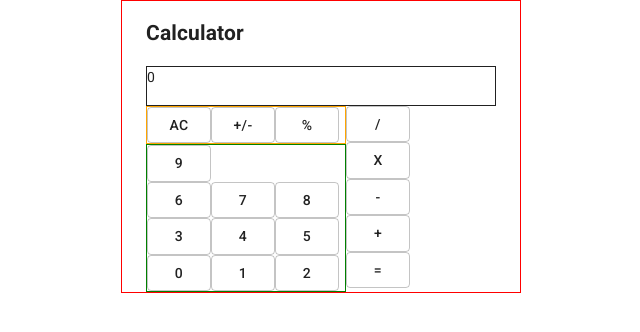
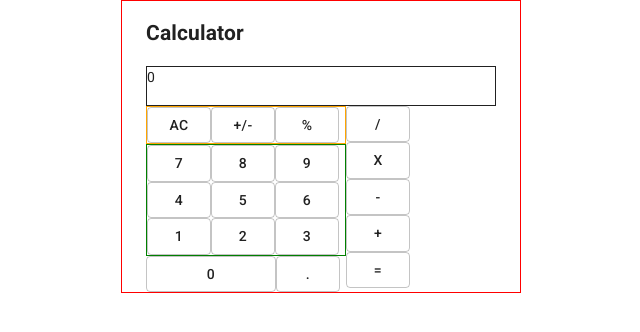
Before and after one commit to maksim-honchar/calculator, a React (Create React App) app: page / in a window 1280 px wide. Shown: the top 332 px of the page, without its empty margins (319-959 px from the left). Built offline with nearby package versions, Linux system fonts and the light colour scheme.

Commit message:
fraction

```diff
--- a/src/App.tsx
+++ b/src/App.tsx
@@ -4,14 +4,14 @@ import { Display } from "./features/Display";
 import { Pad } from "./features/Pad";
 
 export default function App() {
-  const [numA, setNumA] = useState<Array<number>>([]);
-  const [numB, setNumB] = useState<Array<number>>([]);
+  const [numA, setNumA] = useState<Array<number | string>>([]);
+  const [numB, setNumB] = useState<Array<number | string>>([]);
   const [mathOp, setMathOp] = useState<null | string>(null);
   const [equals, setEquals] = useState(false);
   const [percent, setPercent] = useState(false);
   const [total, setTotal] = useState(0);
 
-  const calc = (num: number) => {
+  const calc = (num: number | string) => {
     if (mathOp === null) {
       setNumA([...numA, num]);
     } else {
--- a/src/features/Display.tsx
+++ b/src/features/Display.tsx
@@ -1,6 +1,6 @@
 interface IDisplay {
-  numA: number[];
-  numB: number[];
+  numA: Array<number | string>;
+  numB: Array<number | string>;
   total: number;
   mathOp: string | null;
 }
--- a/src/features/Pad.tsx
+++ b/src/features/Pad.tsx
@@ -3,7 +3,7 @@ import Grid from "@material-ui/core/Grid";
 import Button from "@material-ui/core/Button";
 
 interface IPad {
-  calc: (num: number) => void;
+  calc: (num: number | string) => void;
   setMathOp: (arg: string | null) => void;
   setEquals: (arg: boolean) => void;
   allClear: () => void;
@@ -11,7 +11,7 @@ interface IPad {
 }
 
 export const Pad = (props: IPad) => {
-  const nums = [0, 1, 2, 3, 4, 5, 6, 7, 8, 9];
+  const nums = [1, 2, 3, 4, 5, 6, 7, 8, 9];
   const numOutput = nums.map((number, index) => (
     <Grid item key={index}>
       <Button onClick={() => props.calc(number)} variant="outlined">
@@ -41,6 +41,18 @@ export const Pad = (props: IPad) => {
             </Grid>
           </Grid>
         </Grid>
+        <Grid item>
+          <Button
+            style={{ width: "130px" }}
+            onClick={() => props.calc(0)}
+            variant="outlined"
+          >
+            0
+          </Button>
+          <Button onClick={() => props.calc(".")} variant="outlined">
+            .
+          </Button>
+        </Grid>
       </Grid>
       <Grid item>
         <Grid container direction="column">
```
Also changed, not shown: 1 other file (tests, documents, lock files or other folders).
